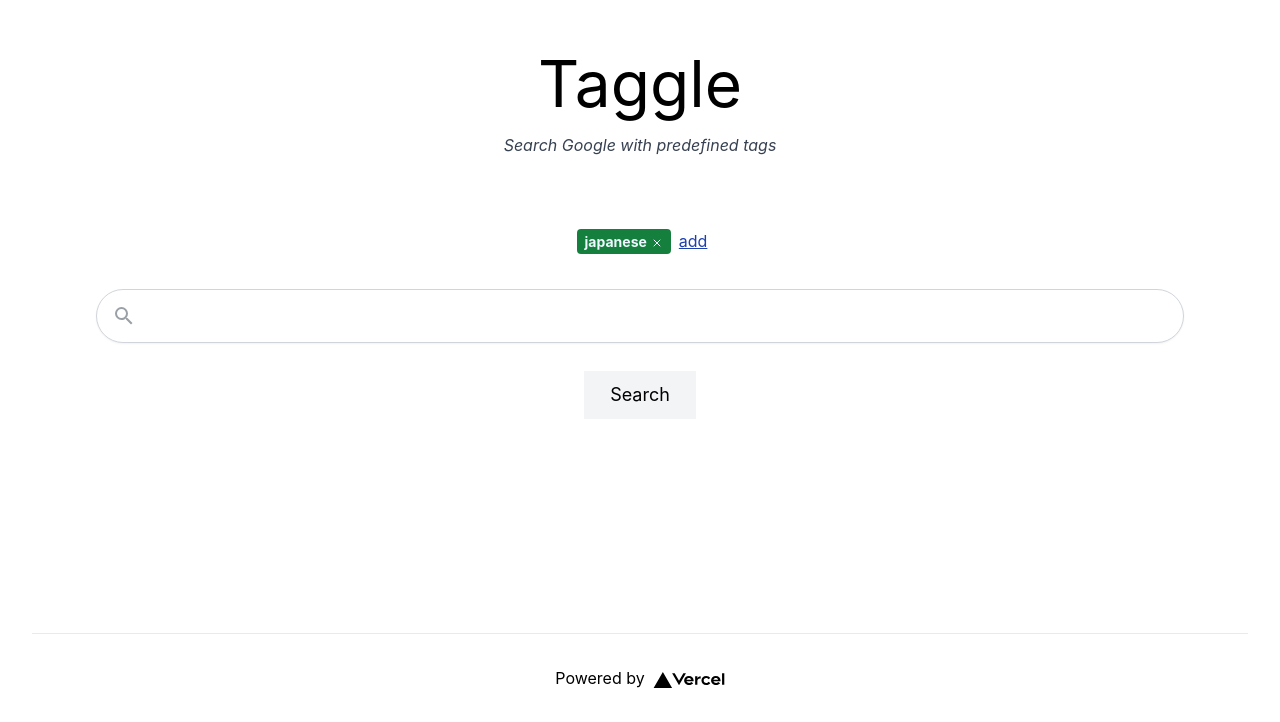
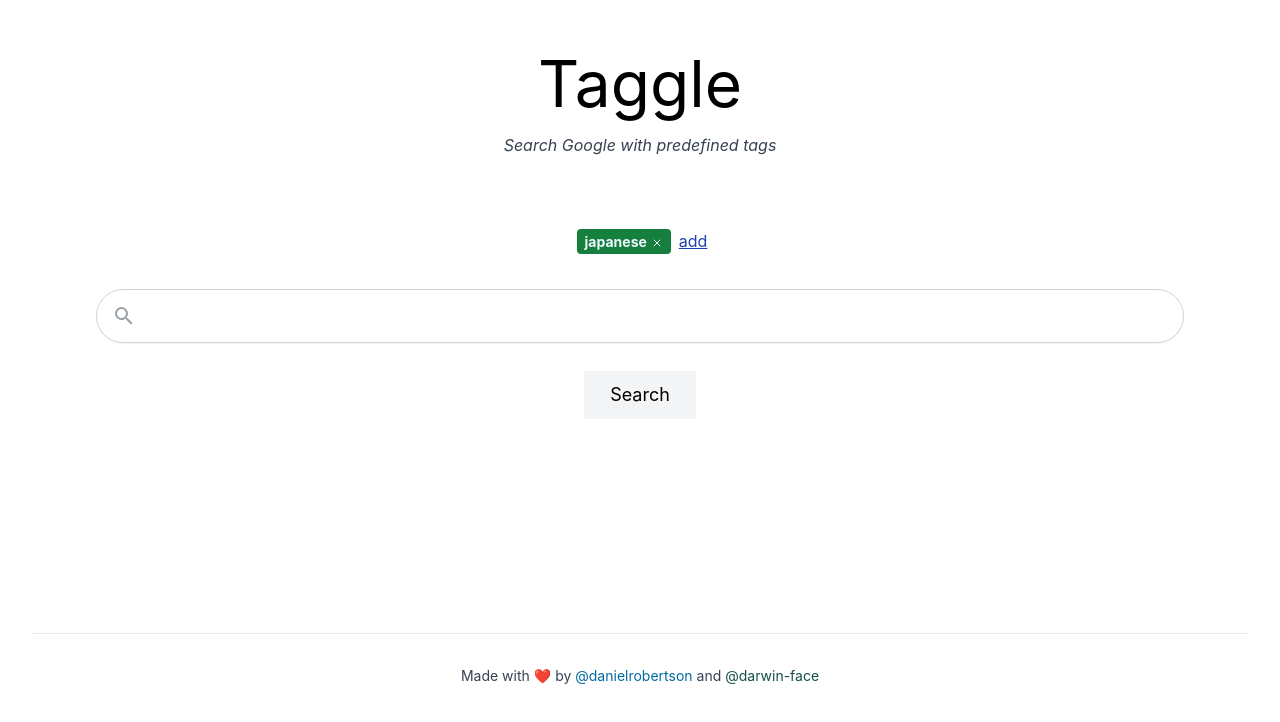
Before and after one commit to danielrobertson/taggle, a Next.js app: page / in a window 1280 px wide. Shown: the part 167-889 px from the top of the page. Built offline with nearby package versions, Linux system fonts and the light colour scheme.

Commit message:
feat: credits

```diff
--- a/pages/index.tsx
+++ b/pages/index.tsx
@@ -154,16 +154,20 @@ const Home: NextPage = () => {
         </button>
       </main>
 
-      <footer className={styles.footer}>
+      <footer className={classnames(styles.footer, "text-sm text-gray-700")}>
+        Made with ❤️ by&#160;
         <a
-          href="https://vercel.com?utm_source=create-next-app&utm_medium=default-template&utm_campaign=create-next-app"
-          target="_blank"
-          rel="noopener noreferrer"
+          className="inline-block text-sky-700"
+          href="https://danielrobertson.me/"
         >
-          Powered by{" "}
-          <span className={styles.logo}>
-            <Image src="/vercel.svg" alt="Vercel Logo" width={72} height={16} />
-          </span>
+          @danielrobertson
+        </a>
+        &#160;and&#160;
+        <a
+          className="inline-block text-teal-900"
+          href="https://github.com/darwin-face"
+        >
+          @darwin-face
         </a>
       </footer>
     </div>
--- a/styles/Home.module.css
+++ b/styles/Home.module.css
@@ -14,7 +14,6 @@
 
 .footer {
   display: flex;
-  flex: 1;
   padding: 2rem 0;
   border-top: 1px solid #eaeaea;
   justify-content: center;
@@ -25,7 +24,6 @@
   display: flex;
   justify-content: center;
   align-items: center;
-  flex-grow: 1;
 }
 
 .title a {
```
